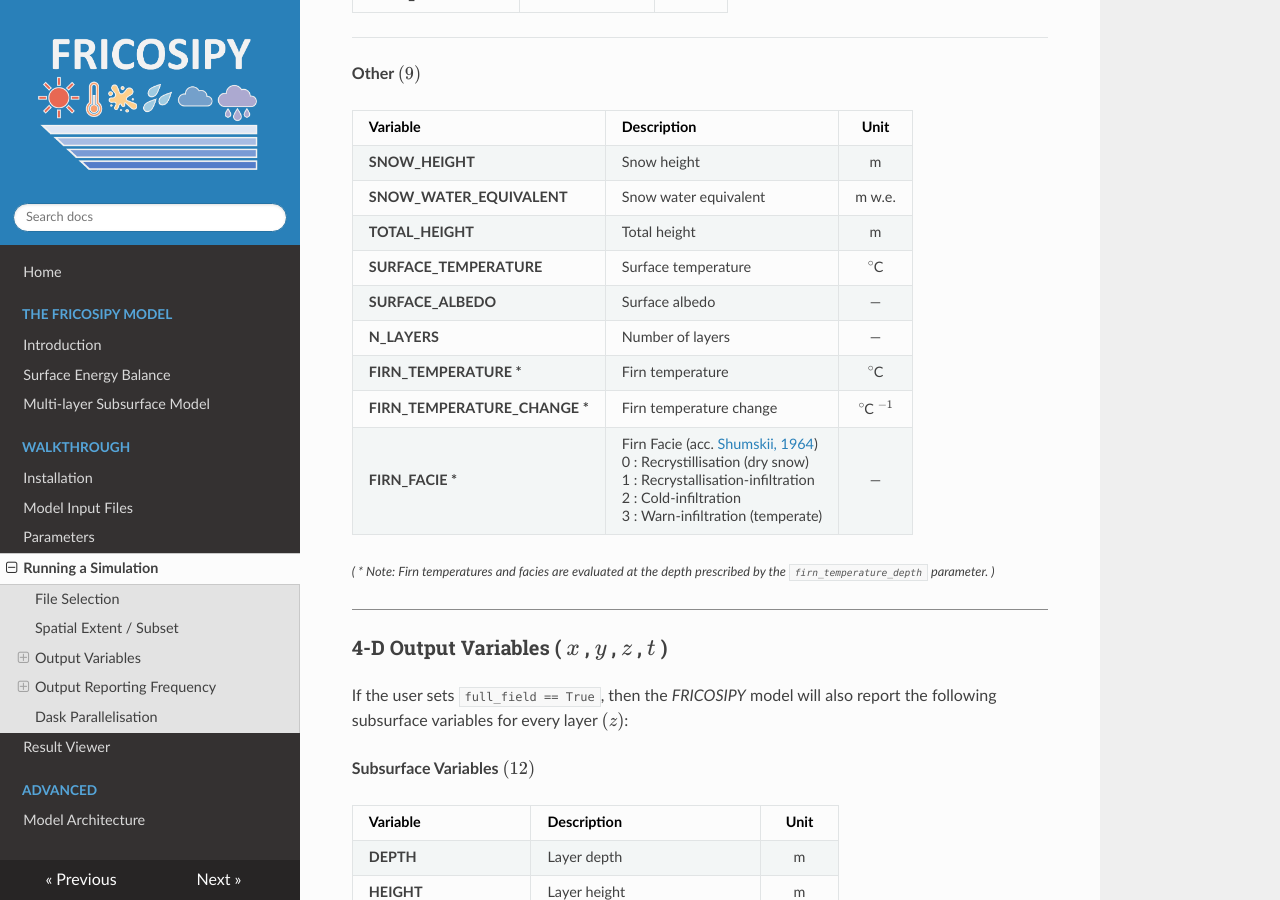
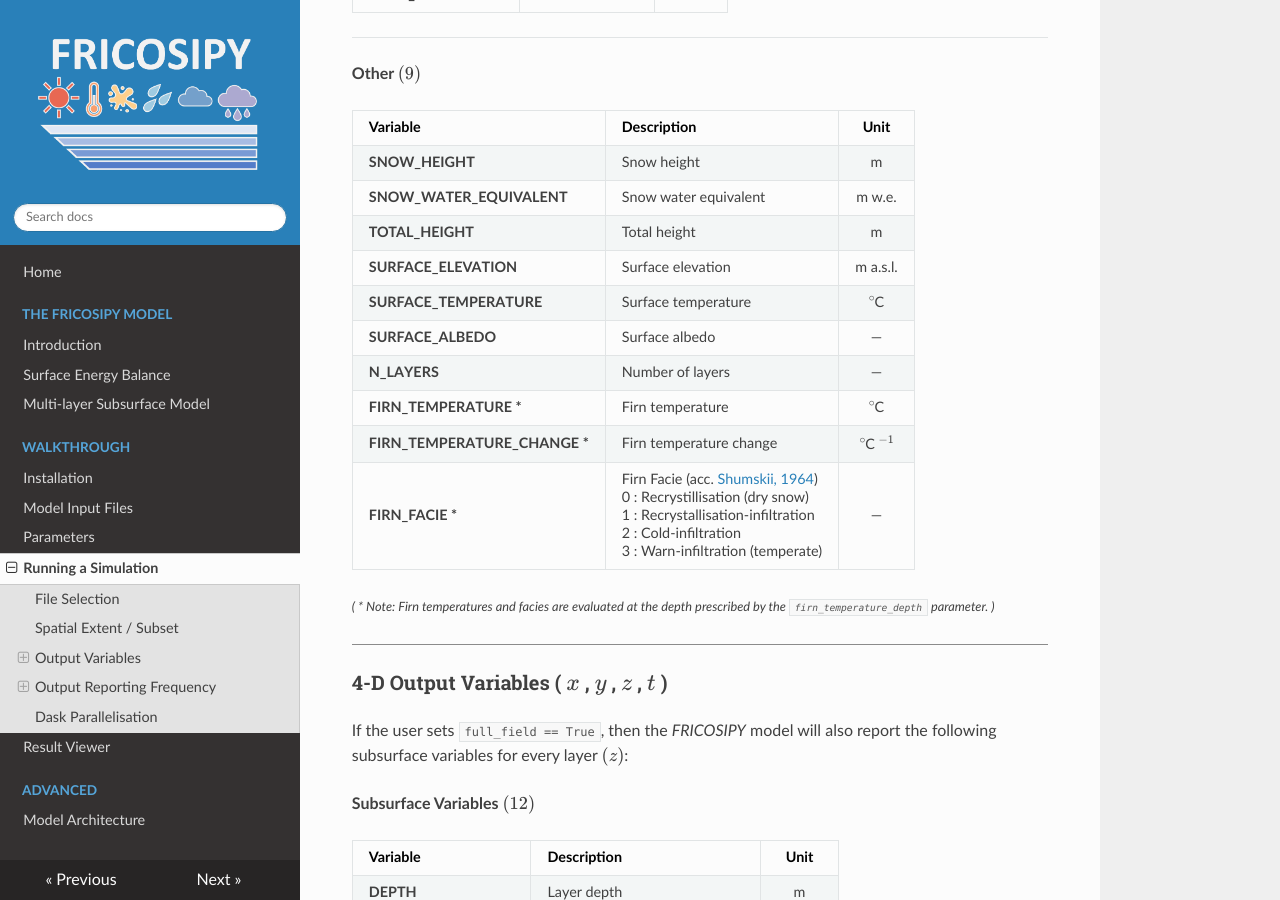
Before and after one commit to MarcusGastaldello/FRICOSIPY, an MkDocs documentation site: the page built from docs/running_a_simulation.md, in a window 1280 px wide and 900 px high, scrolled down 1950 px. Built offline with MkDocs 1.6.1, drawn with Linux system fonts in a browser that asks for light colours.

Commit message:
Update running_a_simulation.md

```diff
--- a/docs/running_a_simulation.md
+++ b/docs/running_a_simulation.md
@@ -91,6 +91,7 @@ The *FRICOSIPY* model will report the following variables for each spatial node
 | **SNOW_HEIGHT** | Snow height | m |
 | **SNOW_WATER_EQUIVALENT** | Snow water equivalent | m w.e. |
 | **TOTAL_HEIGHT** | Total height | m |
+| **SURFACE_ELEVATION** | Surface elevation | m a.s.l. |
 | **SURFACE_TEMPERATURE** | Surface temperature | $^\circ$C |
 | **SURFACE_ALBEDO** | Surface albedo | — |
 | **N_LAYERS** | Number of layers | — |
```
